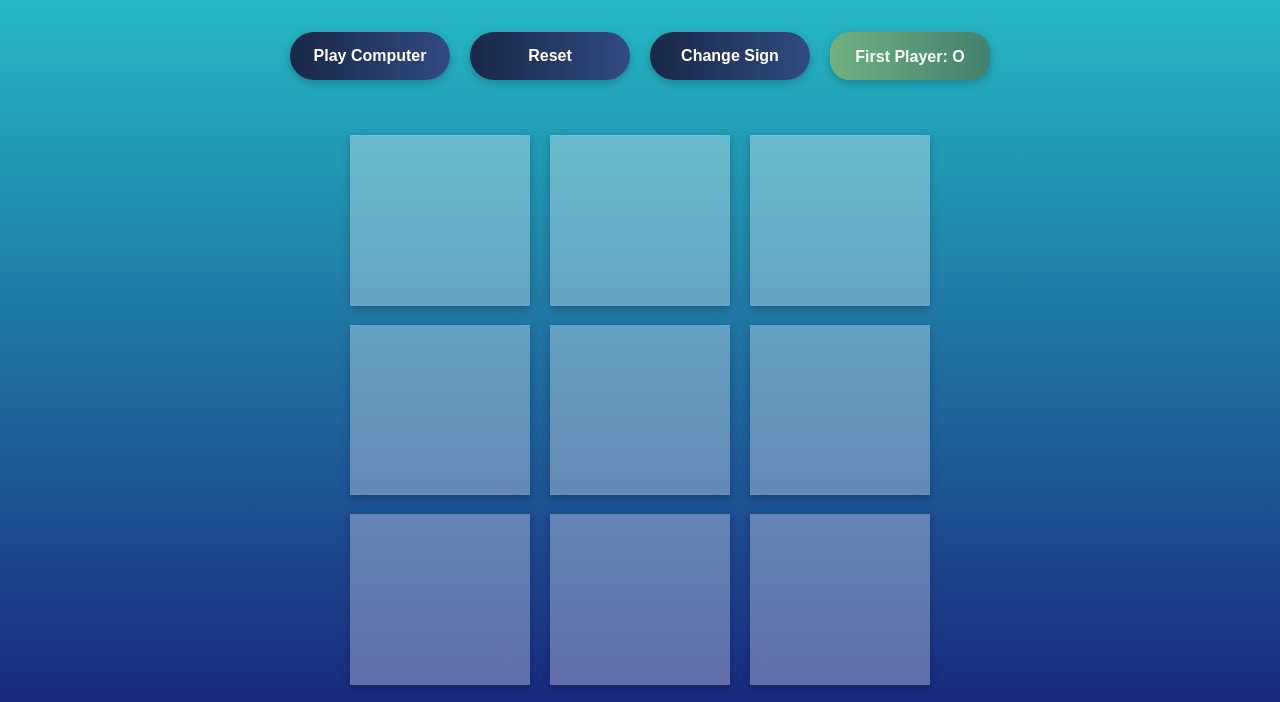
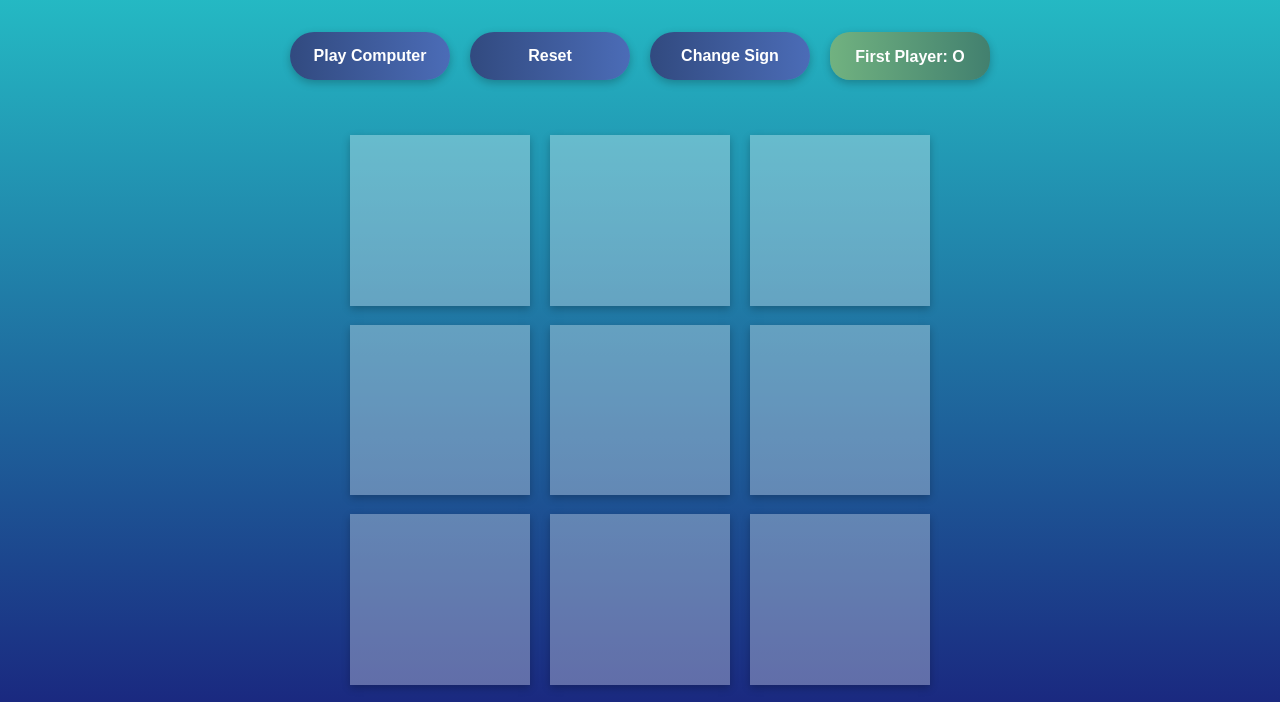
Before and after one commit to MarekRykaczewski/tic-tac-toe, a plain HTML site: page index.html in a window 1280 px wide. Shown: the part 114-816 px from the top of the page. Drawn offline with Linux system fonts and the light colour scheme.

Commit message:
update button styling

```diff
--- a/styles.css
+++ b/styles.css
@@ -85,14 +85,19 @@ h1 {
     background: #4b6cb7;  /* fallback for old browsers */
     background: -webkit-linear-gradient(to right, #182848, #4b6cb7);  /* Chrome 10-25, Safari 5.1-6 */
     background: linear-gradient(to right, #182848, #4b6cb7); /* W3C, IE 10+/ Edge, Firefox 16+, Chrome 26+, Opera 12+, Safari 7+ */
-    background-size: 200%;
-    background-position: 0%;
+    background-size: 200% 100%;
+    background-position: 100% 0;
+    transition: background-position .5s;
     border: 0;
     height: 3em;
     width: 10em;
     text-align: center;
     line-height: 40px;
     box-shadow: rgba(0, 0, 0, 0.24) 0px 3px 8px;
+}
+
+#menu button:hover {
+    background-position: 0 0;
 }
 
 #current-sign {
```
